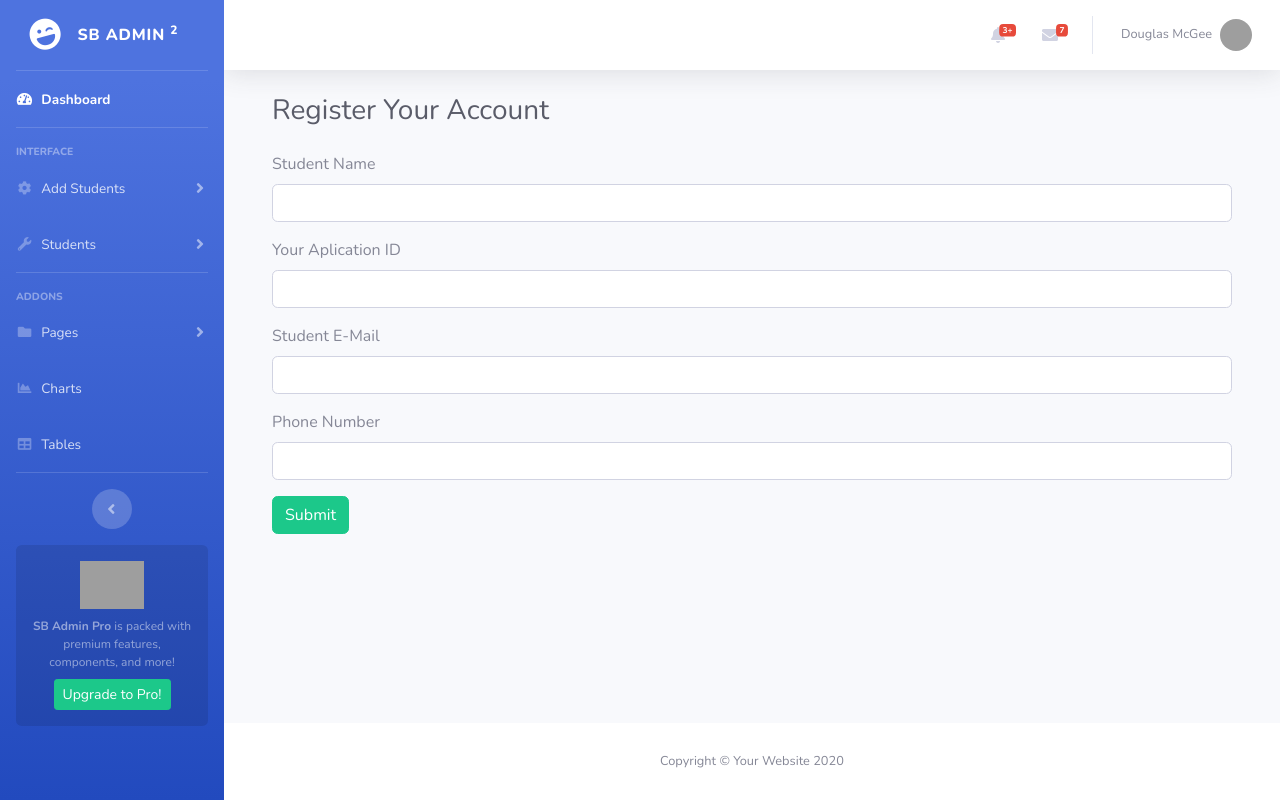
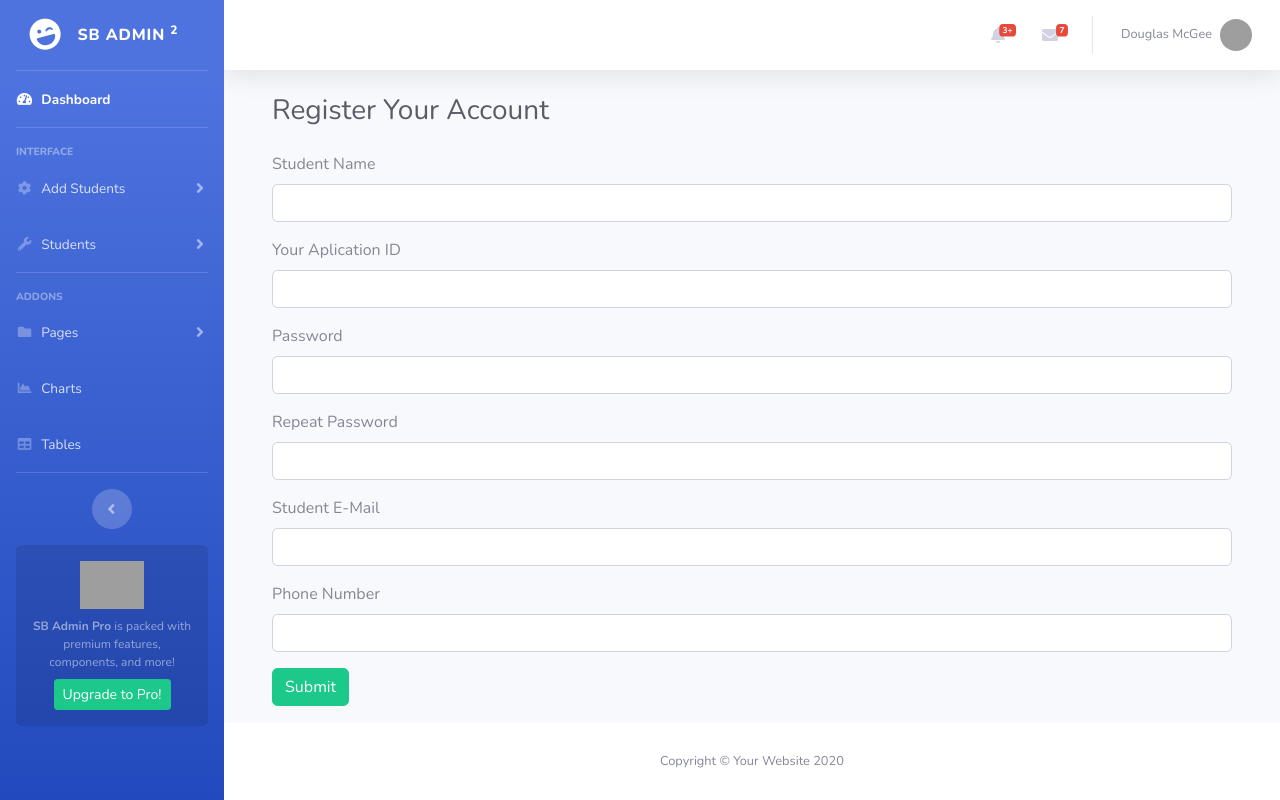
Before and after one commit to MahinShahriarEfaz/Uni_Student_Management, a PHP site: page /websites/student_register.php in a window 1280 px wide. Run offline with PHP 8.4, Linux system fonts and the light colour scheme; some libraries are stand-ins or nearby versions; grey boxes are pictures that could not be loaded.

Commit message:
password encryption and duplicate email prevention

```diff
--- a/pending_students.php
+++ b/pending_students.php
@@ -105,7 +105,9 @@
                                         $application_id=$row_student['application_id'];
                                         $student_email=$row_student['student_email'];
                                         $student_phone=$row_student['student_phone'];
-
+                                        if($application_id==99999){
+                                            continue;
+                                        }else{
 
                                     ?>
                                      <tr>
@@ -119,7 +121,7 @@
 
                                      </tr>
 
-                                     <?php  } ?>
+                                     <?php  }} ?>
                                     </tbody>
                                 </table>
                                 <div> <table>
--- a/student_register.php
+++ b/student_register.php
@@ -51,6 +51,19 @@
                                     <input type="number" name="application_id" class="form-control"/>
 
                                </div>
+                               <div class="form-group">
+
+                                    <label>Password</label>
+                                    <input type="password" name="pass" class="form-control"/>
+
+                               </div>
+
+                               <div class="form-group">
+
+                                    <label>Repeat Password</label>
+                                    <input type="password" name="re_pass" class="form-control"/>
+
+                               </div>
 
                                <div class="form-group">
 
@@ -62,7 +75,7 @@
                                <div class="form-group">
 
                                     <label>Phone Number</label>
-                                    <input type="text" name="student_phone" class="form-control"/>
+                                    <input type="number" name="student_phone" class="form-control"/>
 
                                </div>
 
@@ -83,30 +96,103 @@
 
                                  $student_name = $_POST['student_name'];
                                  $application_id = $_POST['application_id'];
+                                 $password = $_POST['pass'];
+                                 $repeat_password = $_POST['re_pass'];
                                  $student_email = $_POST['student_email'];
                                  $student_phone = $_POST['student_phone'];
 
-                            if(empty($student_name) || empty($application_id) || empty($student_email) || empty($student_phone)){
+
+                            if(empty($student_name) || empty($application_id) || empty($password) ||empty($student_email) || empty($student_phone)){
 
                                 echo "Fields cannot be empty";
                             }else{
 
-                             $insert_student = "INSERT INTO registration(student_name,application_id,student_email,student_phone) VALUES ('$student_name','$application_id','$student_email','$student_phone')";
+                                    $check_email_user = "SELECT * FROM user WHERE user_email='$student_email'";
+                                    $run_check_email_user = mysqli_query($conn, $check_email_user);
+                                    $check_email_register = "SELECT * FROM registration WHERE student_email='$student_email'";
+                                    $run_check_email_register = mysqli_query($conn, $check_email_register);
 
-                             $run_student= mysqli_query($conn,$insert_student);
+                                if(mysqli_num_rows($run_check_email_user)>0 || mysqli_num_rows($run_check_email_register)>0){
 
-                             if($run_student == true){
+                                    echo "Email Already has been used";
+                                    }else{
+                                        if($password==$repeat_password){
 
-                                 echo "Data inserted";
-                             } else{
+                                            $select_salt = "SELECT * FROM registration order by application_id DESC LIMIT 1";
+                                            $run_salt = mysqli_query($conn, $select_salt);
+                                            $row_salt= mysqli_fetch_array($run_salt);
+                                            $salt = $row_salt['salt'];
+                                            $secure_password = crypt($password,$salt);
 
-                                 echo 'Try again';
-                             }
+                                            $insert_student = "INSERT INTO registration(student_name,application_id, student_password, student_phone, student_email) VALUES ('$student_name','$application_id', '$secure_password','$student_phone', '$student_email')";
+
+                                            $run_insert_student= mysqli_query($conn,$insert_student);
+
+                                            if($run_insert_student == true){
+
+                                                echo "Data inserted";
+                                            } else{
+
+                                                echo 'Try again';
+                                            }
+
+                                        } else{
+                                            echo "Passwords did not match";
+                                        }
+
+                                }
+                            }
+                        }
 
 
 
-                             }
-                            }
+
+
+
+
+
+                                // if($password==$repeat_password){
+
+                                //     $select_salt = "SELECT * FROM registration order by application_id DESC LIMIT 1";
+                                //     $run_salt = mysqli_query($conn, $select_salt);
+                                //     $row_salt= mysqli_fetch_array($run_salt);
+                                //     $salt = $row_salt['salt'];
+                                //     $secure_password = crypt($password,$salt);
+
+
+                                //     $check_email_user = "SELECT * FROM user WHERE user_email='$student_email'";
+                                //     $run_check_email_user = mysqli_query($conn, $check_email_user);
+                                //     $check_email_register = "SELECT * FROM registration WHERE student_email='$student_email'";
+                                //     $run_check_email_register = mysqli_query($conn, $check_email_register);
+
+
+                                //     if(mysqli_num_rows($run_check_email_user)>0 || mysqli_num_rows($run_check_email_register)>0){
+
+                                //         echo "Email Already has been used";
+                                //     }else{
+
+                                //         $insert_student = "INSERT INTO registration(student_name,application_id, student_password, student_phone, student_email) VALUES ('$student_name','$application_id', '$secure_password','$student_phone', '$student_email')";
+
+                                //     $run_insert_student= mysqli_query($conn,$insert_student);
+
+                                //     if($run_insert_student == true){
+
+                                //         echo "Data inserted";
+                                //     } else{
+
+                                //         echo 'Try again';
+                                //     }
+                                //         }
+
+
+
+
+                                // }else{
+                                //     echo "Passwords did not match";
+                                // }
+
+                                // }
+                                // }
 
                             // if (mysqli_connect_errno()){
                             //      echo "fail";
--- a/students.php
+++ b/students.php
@@ -87,7 +87,7 @@
                                       <td><?php echo $student_id ?></td>
                                       <td><?php echo $student_email ?></td>
                                       <td><?php echo $student_phone ?></td>
-                                      <td><a href="update_student.php?edit=<?php echo $student_id ?>" class="btn btn-success">Edit<td>
+                                      <td><a href="update_student.php?edit=<?php echo $student_id ?>" class="btn btn-success">Edit</td>
 
 
                                      </tr>
```
